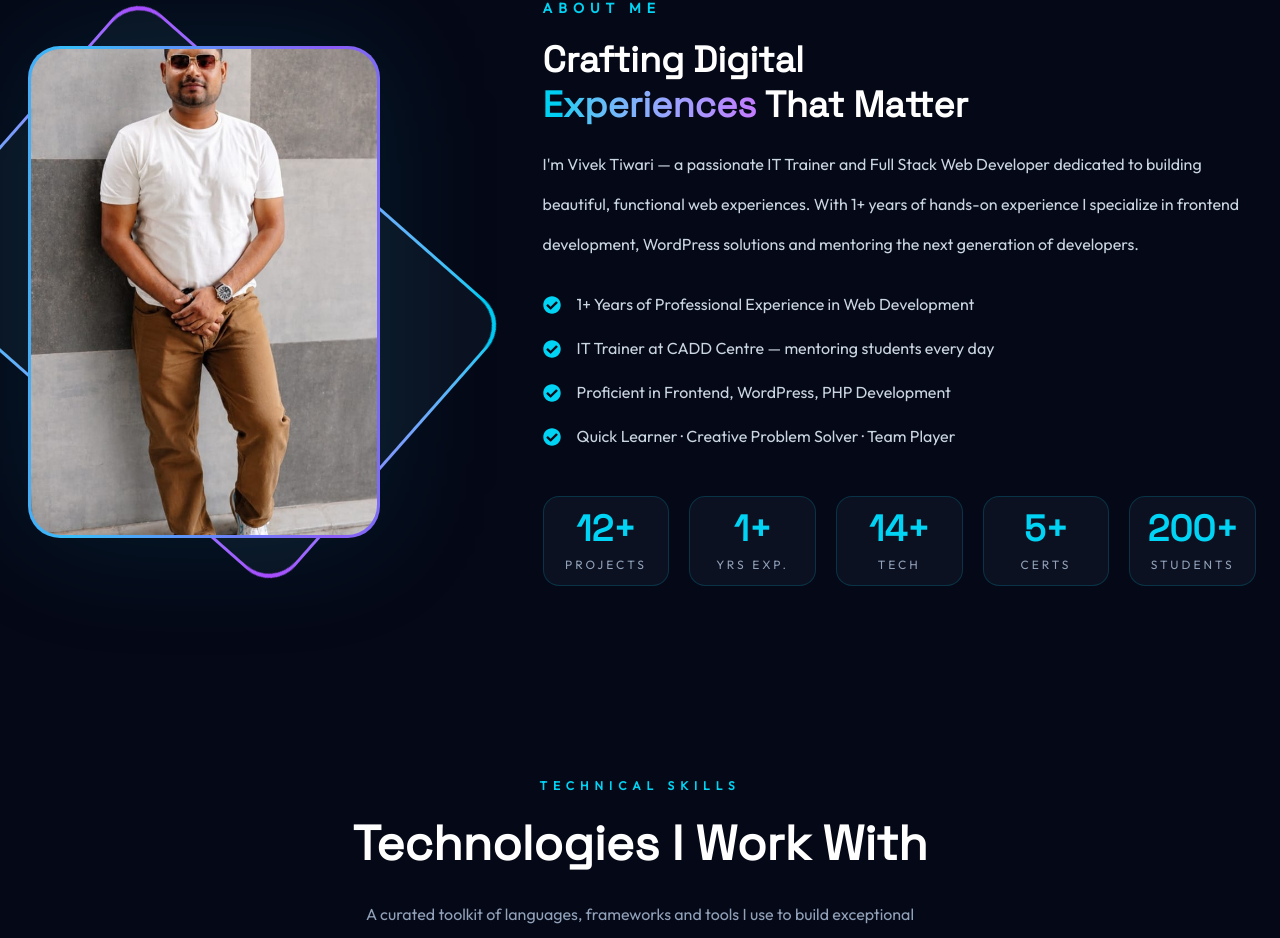
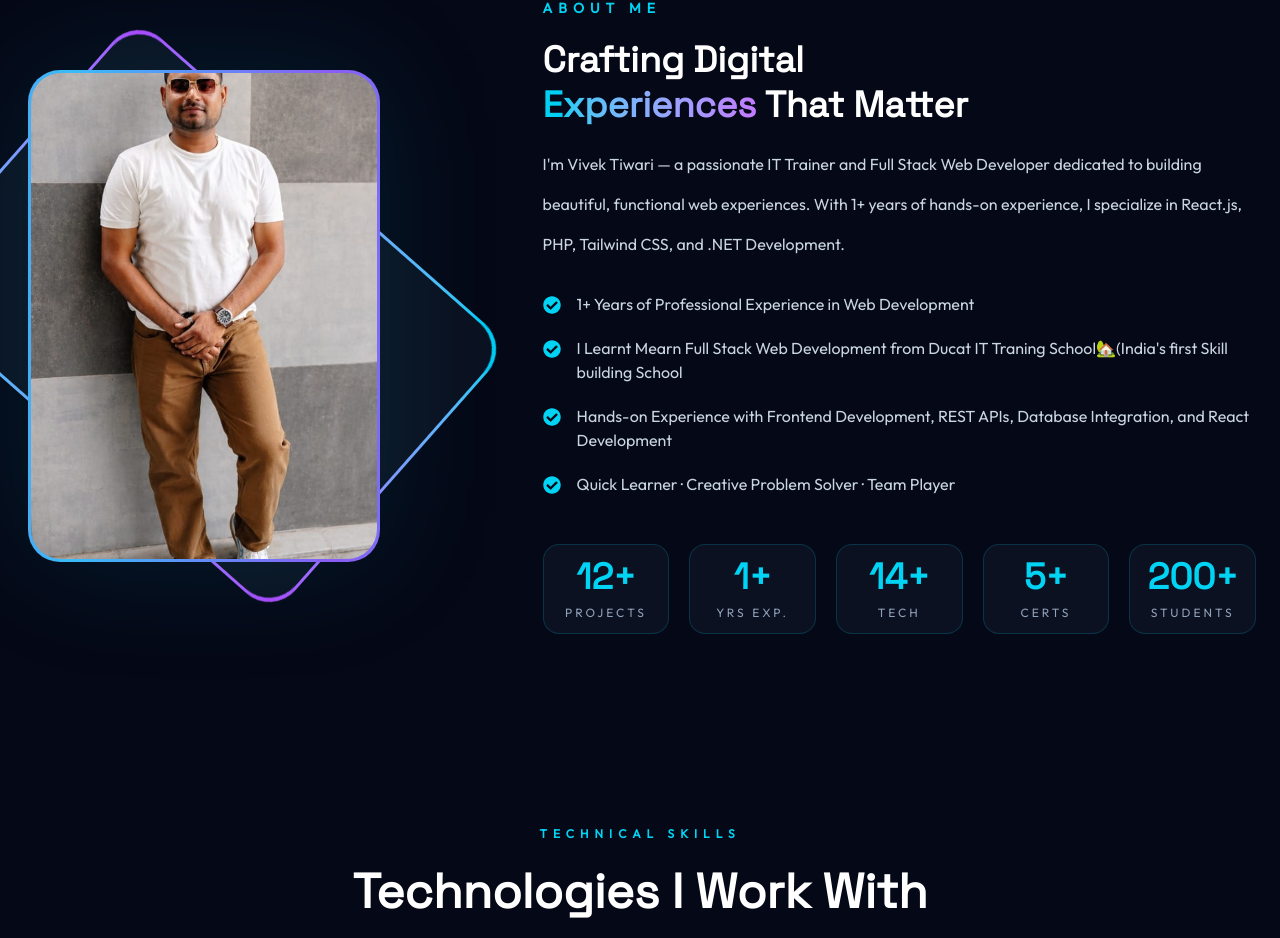
Before and after one commit to vivek8620/Vivek-portfolio, a React (Vite) app: page / in a window 1280 px wide. Shown: the part 882-1820 px from the top of the page. Built offline with nearby package versions, Linux system fonts and the light colour scheme.

Commit message:
feat: add AboutContent component to display professional background and skills

```diff
--- a/src/components/about/AboutContent.jsx
+++ b/src/components/about/AboutContent.jsx
@@ -3,7 +3,6 @@ import { FaCheckCircle } from "react-icons/fa";
 function AboutContent() {
   return (
     <div>
-
       {/* Small Heading */}
       <p
         className="
@@ -29,13 +28,10 @@ function AboutContent() {
         "
       >
         Crafting Digital
-
         <br />
-
         <span className="bg-gradient-to-r from-cyan-400 to-purple-400 bg-clip-text text-transparent">
           Experiences
         </span>{" "}
-
         That Matter
       </h2>
 
@@ -49,27 +45,21 @@ function AboutContent() {
           text-slate-300
         "
       >
-        I'm Vivek Tiwari — a passionate IT Trainer and Full Stack Web
-        Developer dedicated to building beautiful, functional web
-        experiences. With 1+ years of hands-on experience I specialize in
-        frontend development, WordPress solutions and mentoring the next
-        generation of developers.
+        I'm Vivek Tiwari — a passionate IT Trainer and Full Stack Web Developer
+        dedicated to building beautiful, functional web experiences. With 1+
+        years of hands-on experience, I specialize in React.js, PHP, Tailwind
+        CSS, and .NET Development.
       </p>
 
       {/* Bullet Points */}
       <div className="mt-7 space-y-5">
-
         {[
           "1+ Years of Professional Experience in Web Development",
-          "IT Trainer at CADD Centre — mentoring students every day",
-          "Proficient in Frontend, WordPress, PHP Development",
+          "I Learnt Mearn Full Stack Web Development from Ducat IT Traning School🏡(India's first Skill building School ",
+          " Hands-on Experience with Frontend Development, REST APIs, Database Integration, and React Development",
           "Quick Learner · Creative Problem Solver · Team Player",
         ].map((item) => (
-
-          <div
-            key={item}
-            className="flex items-start gap-3 md:gap-4"
-          >
+          <div key={item} className="flex items-start gap-3 md:gap-4">
             <FaCheckCircle
               className="
                 mt-1
@@ -79,15 +69,10 @@ function AboutContent() {
               "
             />
 
-            <p className="text-slate-300">
-              {item}
-            </p>
+            <p className="text-slate-300">{item}</p>
           </div>
-
         ))}
-
       </div>
-
     </div>
   );
 }
```
